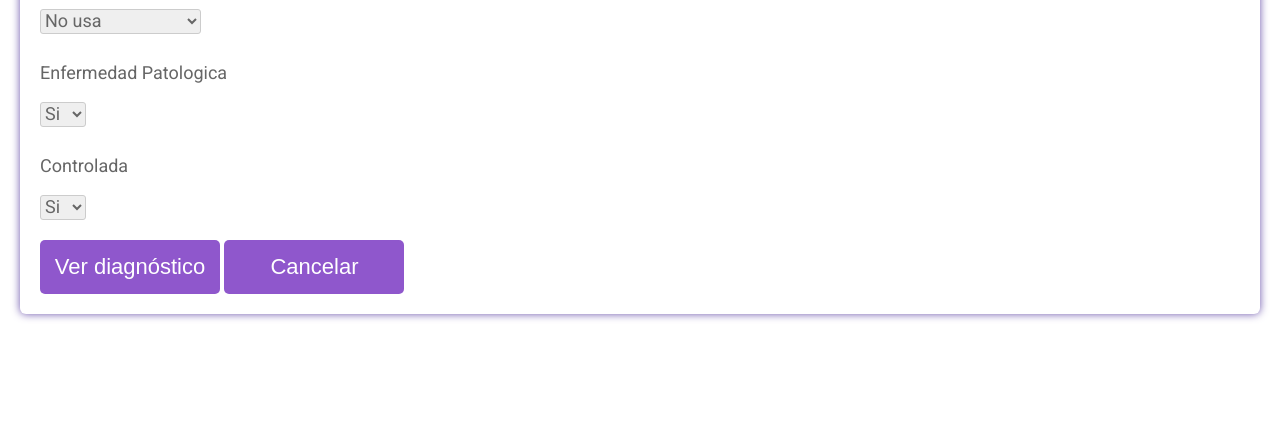
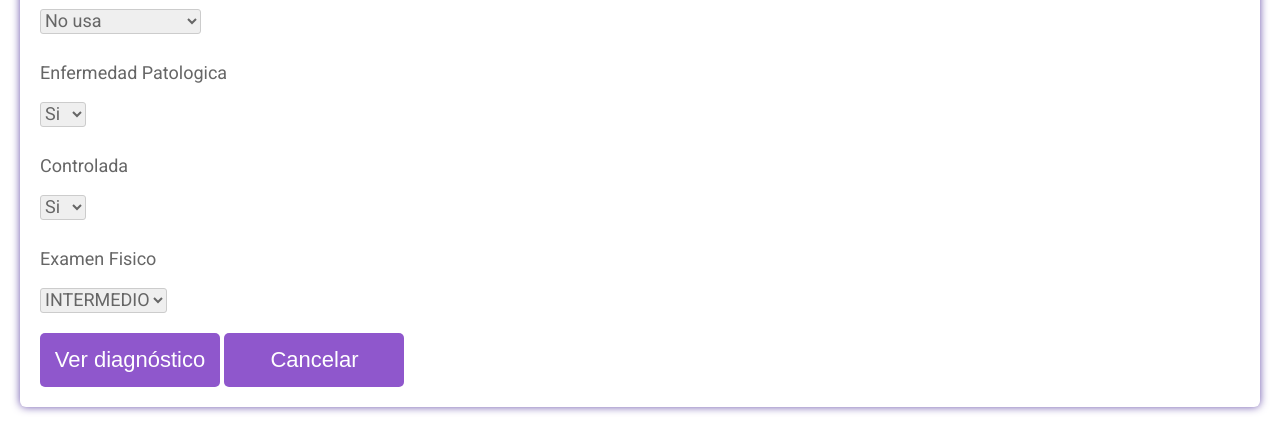
Before and after one commit to JulietaCaceres/TP-Fallas, a Flask app: page /encuesta in a window 1280 px wide. Shown: the part 717-1144 px from the top of the page. Before the commit the page ends 1037 px from the top, so only its background shows below. Run offline with Flask 2, Linux system fonts and the light colour scheme; parts of the project's set-up code (start-up, migrations or seed data) failed here and were passed over; some libraries are stand-ins or nearby versions.

Commit message:
Adding ExamenFisico to form and main app

```diff
--- a/app.py
+++ b/app.py
@@ -36,6 +36,7 @@ def handle_data():
     metodo_anticonceptivo = request.args.get('metodo_anticonceptivo')
     enfermedad_patologica = response_to_boolean(request.args.get('enfermedad_patologica'))
     controlada = response_to_boolean(request.args.get('controlada'))
+    examen_fisico = request.args.get('examen_fisico')
 
     print(f"""
     Params
@@ -45,6 +46,7 @@ def handle_data():
             metodo_anticonceptivo = {metodo_anticonceptivo}
             enfermedad_patologica = {enfermedad_patologica}
             controlada = {controlada}
+            examen_fisico = {examen_fisico}
     """)
 
     expert_engine = Selector()
@@ -55,16 +57,11 @@ def handle_data():
                             embarazo_planificado=embarazo_planificado,
                             metodo_anticonceptivo=MetodoAnticonceptivo(metodo_anticonceptivo),
                             enfermedad_patologica=enfermedad_patologica,
-                            controlada=controlada)
+                            controlada=controlada,
+                            examen_fisico=examen_fisico)
     expert_engine.declare(voluntarie)
     expert_engine.run()
     print(expert_engine.response)
-    #return expert_engine.response
-    #if len(expert_engine.packages) == 0:
-    #    return render_template('zrp.html')
-    #new_packs = []
-    #for pack in expert_engine.packages:
-    #    new_packs.append(pack)
     return render_template('response.html', packages=expert_engine)
 
 
--- a/selector.py
+++ b/selector.py
@@ -83,7 +83,7 @@ class Selector(KnowledgeEngine):
                      embarazo_actual=False,
                      embarazo_planificado=False,
                      metodo_anticonceptivo=MetodoAnticonceptivo.OTROS,
-                     enfermedad_patologica=True,
+                     enfermedad_patologica=False,
                      controlada=True,
                      examen_fisico=ExamenFisico.INTERMEDIO
                      )
@@ -95,7 +95,7 @@ class Selector(KnowledgeEngine):
                      embarazo_actual=False,
                      embarazo_planificado=False,
                      metodo_anticonceptivo=MetodoAnticonceptivo.OTROS,
-                     enfermedad_patologica=True,
+                     enfermedad_patologica=False,
                      controlada=True,
                      examen_fisico=ExamenFisico.INTERMEDIO
                      )
@@ -120,7 +120,7 @@ class Selector(KnowledgeEngine):
                      embarazo_actual=False,
                      embarazo_planificado=False,
                      metodo_anticonceptivo=MetodoAnticonceptivo.OTROS,
-                     enfermedad_patologica=True,
+                     enfermedad_patologica=False,
                      controlada=True,
                      examen_fisico=ExamenFisico.GRAVE
                      )
--- a/templates/init.html
+++ b/templates/init.html
@@ -242,6 +242,14 @@
                 <option value="No">No</option>
             </select>
         </div>
+      <div class="item">
+          <p>Examen Fisico</p>
+          <select id="examen_fisico" name="examen_fisico" required>
+              <option selected value="INTERMEDIO" >INTERMEDIO</option>
+              <option value="NORMAL">NORMAL</option>
+              <option value="GRAVE">GRAVE</option>
+          </select>
+      </div>
         <div class="container py-2 center"></div>
             <div class="col-sm-12 text-center">
                 <button id="btnDiag" class="button"  onClick="window.location.reload();">Ver diagnóstico</button>
--- a/templates/response.html
+++ b/templates/response.html
@@ -200,7 +200,7 @@
         </div>
         <div class="item">
           <h2> Resultado final</h2>
-            <input id="duracion" type="text" name="name" value="{{ packages.response }} dias" readonly/>
+            <input id="duracion" type="text" name="name" value="{{ packages.response }} " readonly/>
         </div>
 
         <div class="container py-2 center"></div>
```
